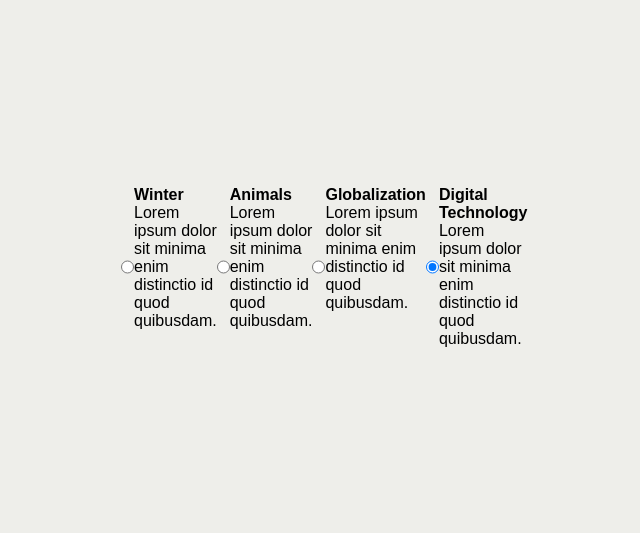
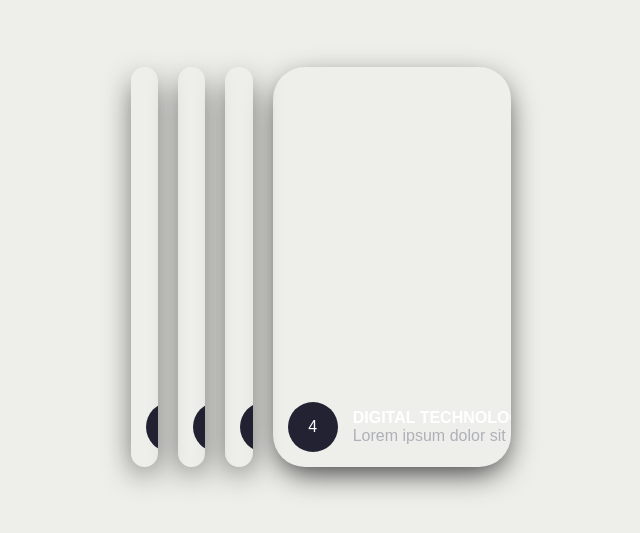
Before and after one commit to adeyemimichael/animated-flex, a plain HTML site: page index.html in a window 1280 px wide. Shown: the part 133-666 px from the top of the page, without its empty margins (319-959 px from the left). Drawn offline with Linux system fonts and the light colour scheme.

Commit message:
added ui feature

```diff
--- a/index.html
+++ b/index.html
@@ -13,7 +13,7 @@
       <input type="radio" name="slide" id="c1">
       <label for="c1" class="card">
 <div class="row">
-  <div class="icons"></div>
+  <div class="icons">1</div>
   <div class="description">
     <h4>Winter</h4>
     <p>Lorem ipsum dolor sit minima enim distinctio id quod quibusdam.</p>
@@ -23,7 +23,7 @@
       <input type="radio" name="slide" id="c2">
       <label for="c2" class="card">
 <div class="row">
-  <div class="icons"></div>
+  <div class="icons">2</div>
   <div class="description">
     <h4>Animals</h4>
     <p>Lorem ipsum dolor sit minima enim distinctio id quod quibusdam.</p>
@@ -33,7 +33,7 @@
       <input type="radio" name="slide" id="c3">
       <label for="c3" class="card">
 <div class="row">
-  <div class="icons"></div>
+  <div class="icons">3</div>
   <div class="description">
     <h4>Globalization</h4>
     <p>Lorem ipsum dolor sit minima enim distinctio id quod quibusdam.</p>
@@ -43,7 +43,7 @@
       <input type="radio" name="slide" id="c4" checked>
       <label for="c4" class="card">
 <div class="row">
-  <div class="icons"></div>
+  <div class="icons">4</div>
   <div class="description">
     <h4>Digital Technology</h4>
     <p>Lorem ipsum dolor sit minima enim distinctio id quod quibusdam.</p>
--- a/style.css
+++ b/style.css
@@ -17,6 +17,67 @@ body{
 .container{
   display: flex;
   width: 400px;
+  height: 400px;
  flex-wrap: nowrap;
  justify-content: stat;
 }
+.card{
+  width:80px;
+  border-radius: .75rem;
+  background-size: cover;
+  cursor: pointer;
+  overflow: hidden;
+  display: flex;
+  margin: 0px 10px;
+  border-radius:2rem ;
+  align-items: flex-end;
+  transition: .6s  cubic-bezier(0.28, -0.03, 0, .99);
+  box-shadow: 0 10px 30px -5px rgba(0, 0, 0, 0.8);
+}
+.card > .row {
+  color: white;
+  display: flex;
+  flex-wrap: nowrap;
+
+}
+.card  > .row  > .icons {
+  display: flex;
+  justify-content: center;
+align-items: center;
+background: #223;
+width: 50px;
+border-radius: 50%;
+margin: 15px;
+}
+.card  > .row  > .description{
+display: flex;
+flex-direction: column;
+justify-content: center;
+overflow: hidden;
+height:80px ;
+width: 520px;
+opacity: 0;
+transform: translateY(30px);
+transition-delay:.3s ;
+transition: all 0.3s ease;
+}
+.description p{
+  color: #b0b0ba;
+  apdding-top:5px;
+}
+.description h4{
+  text-transform: uppercase;
+}
+input{
+display: none;
+}
+input:checked + label{
+  width:700px;
+}
+input:checked + label .description{
+ opacity: 1 !important;
+ transform: translateY(0) !important;
+}
+.card[for ="c1"]{
+  background: url();
+}
```
